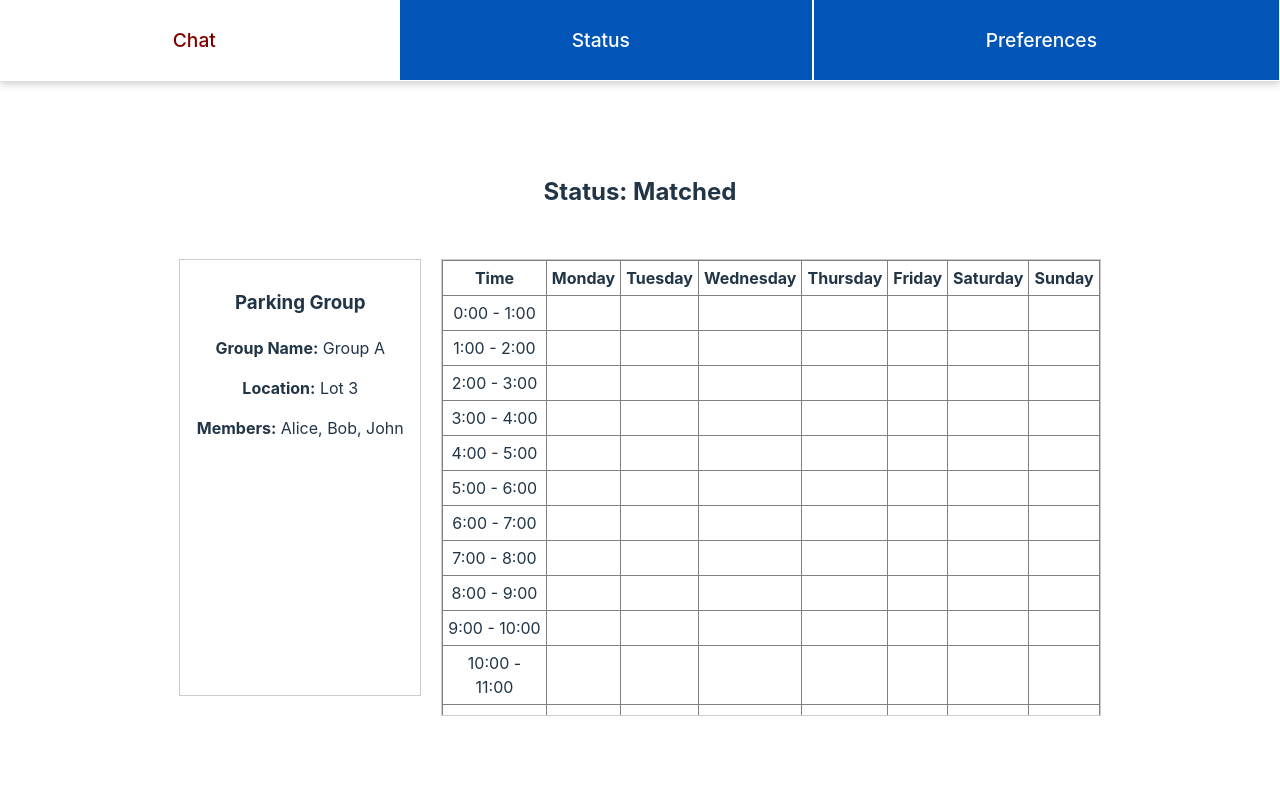
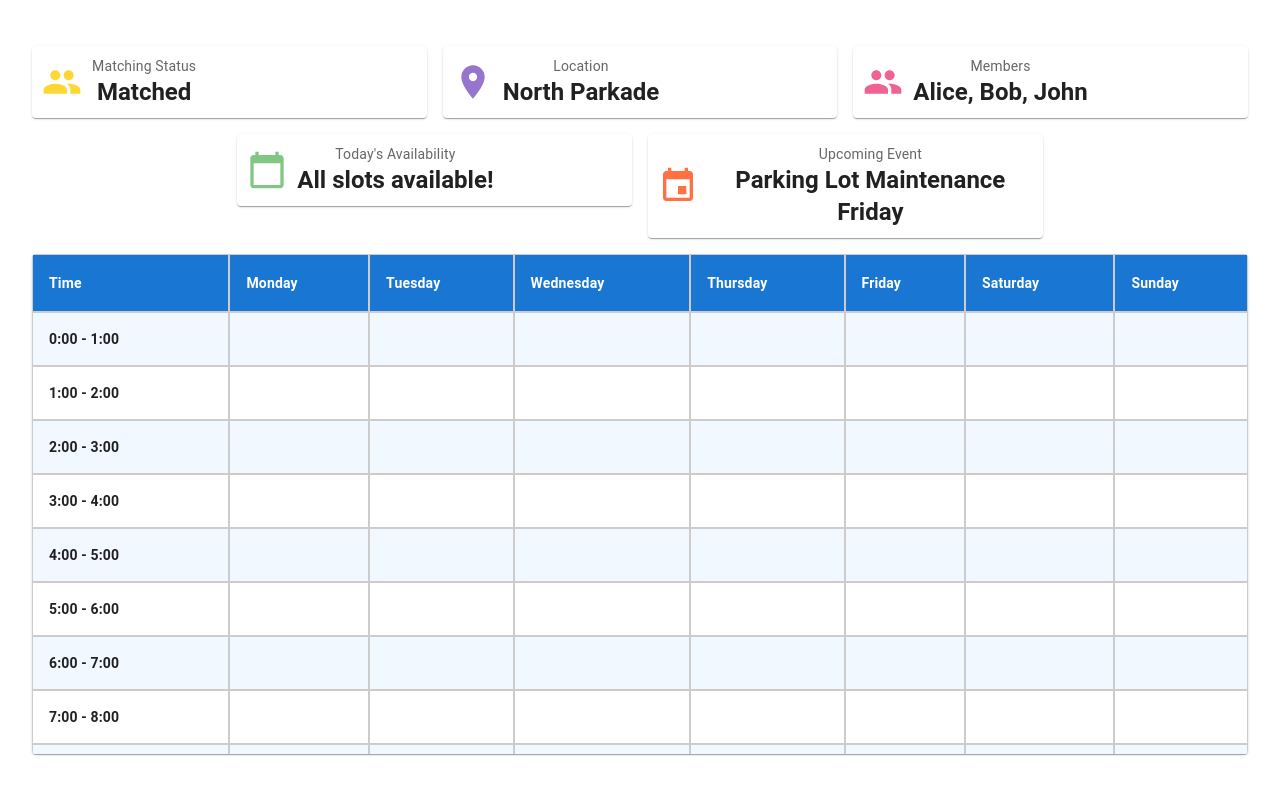
Before and after one commit to NACK2/parking-buddy, a React (Vite) app: page /status in a window 1280 px wide. Shown: the top 794 px of the page. Built offline with nearby package versions, Linux system fonts and the light colour scheme; the HTML template or start-up script is replaced by a standard one.

Commit message:
changed status page design

```diff
--- a/package.json
+++ b/package.json
@@ -12,11 +12,12 @@
   "dependencies": {
     "@emotion/react": "^11.13.3",
     "@emotion/styled": "^11.13.0",
+    "@mui/icons-material": "^6.1.2",
     "@mui/material": "^6.1.2",
     "react": "^18.3.1",
     "react-dom": "^18.3.1",
-    "tesseract.js": "^5.1.1",
-    "react-router-dom": "^6.26.2"
+    "react-router-dom": "^6.26.2",
+    "tesseract.js": "^5.1.1"
   },
   "devDependencies": {
     "@eslint/js": "^9.11.1",
--- a/src/App.jsx
+++ b/src/App.jsx
@@ -6,7 +6,7 @@ import PhotoUpload from './pages/PhotoUpload'
 import CreateAccountForm from "./pages/CreateAccount.jsx";
 import SignInForm from "./pages/SignIn.jsx";
 import {Route, Routes} from "react-router-dom";
-import Status from './pages/Status.jsx';
+import ParkingSchedule from './pages/Status.jsx'
 
 function App() {
     return (
@@ -14,7 +14,7 @@ function App() {
             <Routes>
                 <Route path="/" element={<SignInForm />} />
                 <Route path="/create" element={<CreateAccountForm />} />
-                <Route path="/status" element={<Status />} />
+                <Route path="/status" element={<ParkingSchedule />} />
                 <Route path="/ticket" element={<PhotoUpload />} />
             </Routes>
         </>
--- a/src/pages/Status.jsx
+++ b/src/pages/Status.jsx
@@ -1,47 +1,167 @@
-import React, { useState } from "react";
-import Navbar from "../components/Navbar";
-import Calendar from "../components/Calendar";
-// Dummy data for parking group
-const parkingGroup = {
-  groupName: "Group A",
-  location: "Lot 3",
-  members: ["Alice", "Bob", "John"],
-};
+import React, { useState, useRef } from 'react';
+import { Card, CardContent, Typography, Grid, Box, Table, TableBody, TableCell, TableContainer, TableHead, TableRow, Paper } from '@mui/material';
+import PeopleIcon from '@mui/icons-material/People';
+import PlaceIcon from '@mui/icons-material/Place';
+import GroupIcon from '@mui/icons-material/Group';
+import CalendarTodayIcon from '@mui/icons-material/CalendarToday';
+import EventIcon from '@mui/icons-material/Event';
 
-const statusOptions = ["Matched", "Unmatched", "Profile Not Complete"];
+const ParkingSchedule = () => {
+  const [selectedCells, setSelectedCells] = useState(new Set());  // Use Set to track selected cells
+  const [isSelecting, setIsSelecting] = useState(false);          // State to track dragging
+  const startCellRef = useRef(null);                              // Ref to store the first cell of the selection
 
-const Status = () => {
-  // Status state
-  const [status, setStatus] = useState(statusOptions[0]);
+  const group = {
+    status: 'Matched',
+    location: 'North Parkade',
+    members: ['Alice', 'Bob', 'John'],
+  };
+
+  const days = ['Monday', 'Tuesday', 'Wednesday', 'Thursday', 'Friday', 'Saturday', 'Sunday'];
+  const timeSlots = [
+    '0:00 - 1:00', '1:00 - 2:00', '2:00 - 3:00', '3:00 - 4:00', '4:00 - 5:00',
+    '5:00 - 6:00', '6:00 - 7:00', '7:00 - 8:00', '8:00 - 9:00', '9:00 - 10:00',
+    '10:00 - 11:00', '11:00 - 12:00', '12:00 - 13:00', '13:00 - 14:00', '14:00 - 15:00',
+    '15:00 - 16:00', '16:00 - 17:00', '17:00 - 18:00', '18:00 - 19:00', '19:00 - 20:00',
+    '20:00 - 21:00', '21:00 - 22:00', '22:00 - 23:00', '23:00 - 24:00'
+  ];
+
+  const cardData = [
+    {
+      label: 'Matching Status',
+      value: group.status,
+      color: '#fdd835',
+      icon: <PeopleIcon sx={{ fontSize: 40, color: '#fdd835' }} />,
+    },
+    {
+      label: 'Location',
+      value: group.location,
+      color: '#9575cd',
+      icon: <PlaceIcon sx={{ fontSize: 40, color: '#9575cd' }} />,
+    },
+    {
+      label: 'Members',
+      value: group.members.join(', '),
+      color: '#f06292',
+      icon: <GroupIcon sx={{ fontSize: 40, color: '#f06292' }} />,
+    },
+    {
+      label: "Today's Availability",
+      value: 'All slots available!',
+      color: '#81c784',
+      icon: <CalendarTodayIcon sx={{ fontSize: 40, color: '#81c784' }} />,
+    },
+    {
+      label: 'Upcoming Event',
+      value: 'Parking Lot Maintenance Friday',
+      color: '#ff7043',
+      icon: <EventIcon sx={{ fontSize: 40, color: '#ff7043' }} />,
+    },
+  ];
+
+  // Function to calculate the selected cells during dragging
+  const calculateSelectedCells = (endCell) => {
+    const [startRow, startCol] = startCellRef.current.split('-');
+    const [endRow, endCol] = endCell.split('-');
+
+    const rowStart = Math.min(startRow, endRow);
+    const rowEnd = Math.max(startRow, endRow);
+    const colStart = Math.min(startCol, endCol);
+    const colEnd = Math.max(startCol, endCol);
+
+    const newSelectedCells = new Set(selectedCells);  // Create a copy of selected cells
+
+    for (let row = rowStart; row <= rowEnd; row++) {
+      for (let col = colStart; col <= colEnd; col++) {
+        newSelectedCells.add(`${row}-${col}`);  // Add the selected cells to the Set
+      }
+    }
+
+    setSelectedCells(newSelectedCells);  // Update state with newly selected cells
+  };
+
+  const handleMouseDown = (cellId) => {
+    setIsSelecting(true);
+    startCellRef.current = cellId;
+    const newSelectedCells = new Set(selectedCells);  // Copy previous selection
+    newSelectedCells.add(cellId);  // Add the starting cell to the Set
+    setSelectedCells(newSelectedCells);  // Update the state
+  };
+
+  const handleMouseEnter = (cellId) => {
+    if (isSelecting) {
+      calculateSelectedCells(cellId);
+    }
+  };
+
+  const handleMouseUp = () => {
+    setIsSelecting(false); // End the selection process
+  };
 
   return (
-    <div >
+    <Grid container spacing={2} justifyContent="center" onMouseUp={handleMouseUp}>
+      {/* Adapted Cards Section */}
+      {cardData.map((data, index) => (
+        <Grid item xs={12} md={4} key={index}>
+          <Card sx={{ display: 'flex', alignItems: 'center', padding: '10px', justifyContent: 'space-between' }}>
+            <Box sx={{ display: 'flex', alignItems: 'center' }}>
+              {data.icon}
+              <Box sx={{ marginLeft: '10px' }}>
+                <Typography variant="body2" color="textSecondary">
+                  {data.label}
+                </Typography>
+                <Typography variant="h5" color="textPrimary" sx={{ fontWeight: 'bold' }}>
+                  {data.value}
+                </Typography>
+              </Box>
+            </Box>
+          </Card>
+        </Grid>
+      ))}
 
-      {/* Navbar */}
-      <div className='navbar-container'>
-            <Navbar />
-        </div>
-
-      {/* Header */}
-      <div style={{ padding: "10px", marginBottom: "20px", paddingTop:"70px" }}>
-        <h2>Status: {status}</h2>
-      </div>
-
-      {/* Container to hold Parking Group and Timetable side by side */}
-      <div style={{ display: "flex", justifyContent: "space-between", gap: "20px" }}>
-
-        {/* Parking Group */}
-        <div style={{ maxHeight: "455px", flex: "1", marginBottom: "20px", border: "1px solid #ccc", padding: "10px" }}>
-          <h3>Parking Group</h3>
-          <p><strong>Group Name:</strong> {parkingGroup.groupName}</p>
-          <p><strong>Location:</strong> {parkingGroup.location}</p>
-          <p><strong>Members:</strong> {parkingGroup.members.join(", ")}</p>
-        </div>
-
-        <Calendar/>
-      </div>
-    </div>
+      {/* Schedule Section */}
+      <Grid item xs={12}>
+        <TableContainer component={Paper} sx={{ maxHeight: '500px', overflowY: 'scroll' }}>
+          <Table stickyHeader>
+            <TableHead>
+              <TableRow>
+                <TableCell sx={{ backgroundColor: '#1976d2', color: 'white', fontWeight: 'bold', border: '1px solid #ccc' }}>Time</TableCell>
+                {days.map((day, colIndex) => (
+                  <TableCell key={day} sx={{ backgroundColor: '#1976d2', color: 'white', fontWeight: 'bold', border: '1px solid #ccc' }}>{day}</TableCell>
+                ))}
+              </TableRow>
+            </TableHead>
+            <TableBody>
+              {timeSlots.map((time, rowIndex) => (
+                <TableRow key={time} sx={{ backgroundColor: rowIndex % 2 === 0 ? '#f1f8ff' : 'white' }}>
+                  <TableCell sx={{ border: '1px solid #ccc', fontWeight: 'bold' }}>{time}</TableCell>
+                  {days.map((day, colIndex) => {
+                    const cellId = `${rowIndex}-${colIndex}`;
+                    const isSelected = selectedCells.has(cellId);  // Check if the cell is in the selected set
+                    return (
+                      <TableCell
+                        key={cellId}
+                        onMouseDown={() => handleMouseDown(cellId)}
+                        onMouseEnter={() => handleMouseEnter(cellId)}
+                        sx={{
+                          border: '1px solid #ccc',
+                          cursor: 'pointer',
+                          backgroundColor: isSelected ? '#81c784' : 'inherit',
+                          '&:hover': {
+                            backgroundColor: '#e0e0e0',
+                          },
+                        }}
+                      />
+                    );
+                  })}
+                </TableRow>
+              ))}
+            </TableBody>
+          </Table>
+        </TableContainer>
+      </Grid>
+    </Grid>
   );
 };
 
-export default Status;
+export default ParkingSchedule;
```
Also changed, not shown: 1 other file (tests, documents, lock files or other folders).
